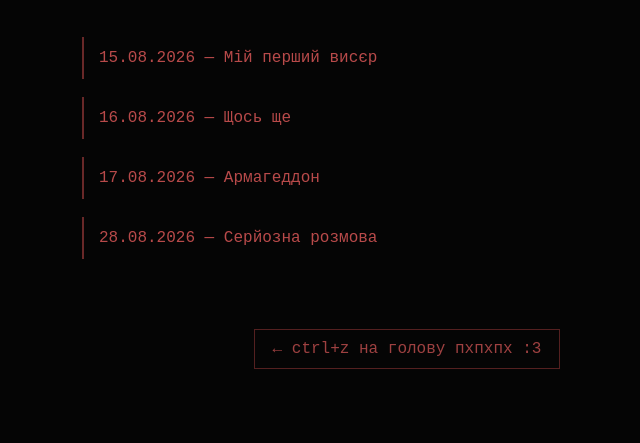
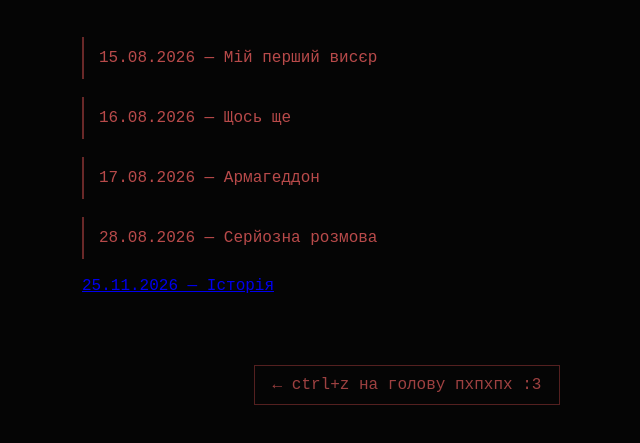
Before and after one commit to PaniHolub/uapaniholu, a plain HTML site: page blog.html in a window 1280 px wide. Shown: the part 129-572 px from the top of the page, without its empty margins (233-873 px from the left). Drawn offline with Linux system fonts and the light colour scheme.

Commit message:
Update blog.html
<!DOCTYPE html>
<html lang="uk">
<head>
<meta charset="UTF-8">
<meta name="viewport" content="width=device-width, initial-scale=1.0">

<title>♡ БЛОХ ♡</title>

    <link rel="icon" type="image/png" href="images/favico.png">

<style>
       * {
    box-sizing: border-box;
    cursor: url("./images/cursorLOVE.png") 5 5, auto;
}

    body {
        background: #050505;
        color: #b84a4a;
        font-family: "Courier New", monospace;
        text-align: center;
        margin: 0;
        padding: 40px;
    }

    h1 {
        color: #c45a5a;
        font-size: 45px;
        text-shadow: 0 0 8px #5c2020;
    }

    ul {
        list-style: none;
        padding: 0;
        margin: 40px auto;
        max-width: 650px;
        text-align: left;
    }

    li {
        margin: 18px 0;
        padding: 12px 15px;
        border-left: 2px solid #692828;
    }

    li a {
        color: #b84a4a;
        text-decoration: none;
    }

    li a:hover {
        color: #e07878;
        text-shadow: 0 0 8px #692828;
    }

    .back {
        display: inline-block;
        margin-top: 30px;
        color: #9e4141;
        text-decoration: none;
        border: 1px solid #542020;
        padding: 10px 18px;
    }

    .back:hover {
        color: #d66b6b;
        border-color: #8a3030;
    }
</style>

</head>

<body>

<h1>♡ БЛОХ ♡</h1>

<ul>

    <li>
        <a href="blog/post1.html">
            15.08.2026 — Мій перший висєр
        </a>
    </li>

    <li>
        <a href="blog/post2.html">
            16.08.2026 — Щось ще
        </a>
    </li>

    <li>
        <a href="blog/post3.html">
            17.08.2026 — Армагеддон
        </a>
    </li>

      <li>
        <a href="blog/post4.html">
            28.08.2026 — Cерйозна розмова
        </a>
    </li>

    <a href="blog/post5.html">
            25.11.2026 — Історія
        </a>
    </li>

</ul>

<a class="back" href="index.html">
    ← ctrl+z на голову пхпхпх :3
</a>

</body>
</html>

```diff
--- a/blog.html
+++ b/blog.html
@@ -100,6 +100,10 @@
         </a>
     </li>
 
+    <a href="blog/post5.html">
+            25.11.2026 — Історія
+        </a>
+    </li>
 
 </ul>
 
```
